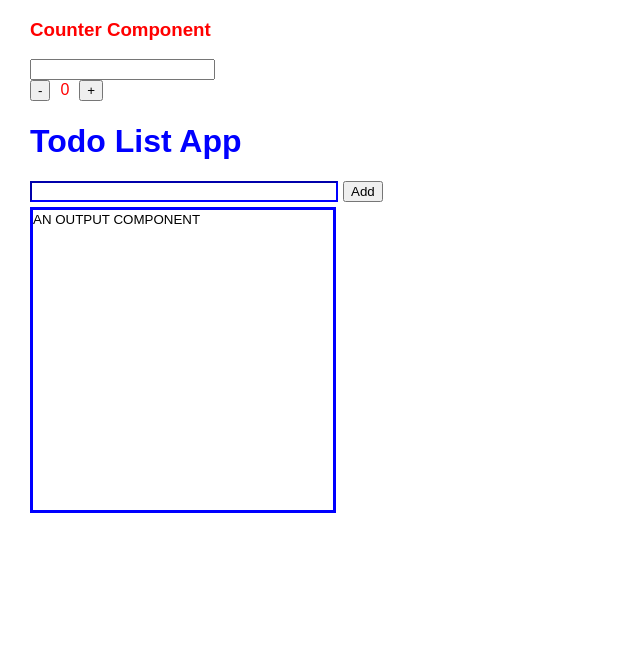
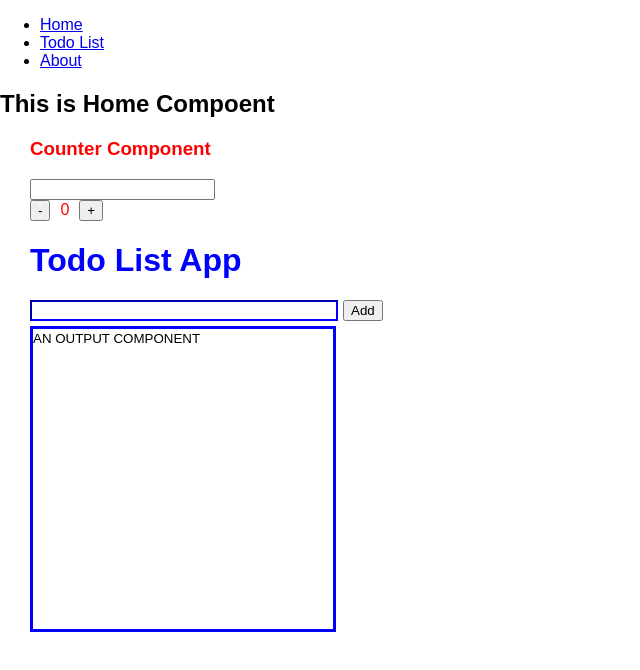
Before and after one commit to yanuaryudhistira/impacttodo-react, a React (Create React App) app: page /todolist in a window 1280 px wide. Shown: the top 670 px of the page, without its empty margins (0-640 px from the left). Built offline with nearby package versions, Linux system fonts and the light colour scheme.

Commit message:
9. simple react router

```diff
--- a/package.json
+++ b/package.json
@@ -5,6 +5,7 @@
   "dependencies": {
     "react": "^16.3.2",
     "react-dom": "^16.3.2",
+    "react-router-dom": "^4.2.2",
     "react-scripts": "1.1.4"
   },
   "scripts": {
--- a/src/App.js
+++ b/src/App.js
@@ -1,64 +1,28 @@
 import React, { Component } from "react";
-
-import Output from "./small/Output";
-import Counter from "./medium/Counter";
+import Home from "./pages/home";
+import TodoList from "./pages/TodoList";
+import { BrowserRouter as Router, Route, Link } from "react-router-dom";
 
 class App extends Component {
-  constructor() {
-    super();
-    this.state = {
-      todos: [],
-      input: ""
-    };
-    this.handleClick = this.handleClick.bind(this);
-    this.handleChange = this.handleChange.bind(this);
-    this.deleteTodo = this.deleteTodo.bind(this);
-  }
-
-  handleChange(event) {
-    let value = event.target.value;
-    this.setState(() => {
-      return { input: value };
-    });
-  }
-
-  handleClick() {
-    if (this.state.input !== "") {
-      this.setState(prevState => {
-        return {
-          todos: prevState.todos.concat(prevState.input),
-          input: ""
-        };
-      });
-    }
-  }
-
-  deleteTodo(target_index) {
-    this.setState(prevState => {
-      return {
-        todos: prevState.todos.filter((todo, index) => {
-          return index !== target_index;
-        })
-      };
-    });
-  }
-
   render() {
     return (
-      <div className="container">
-        <Counter />
-        <h1 className="title" onClick={this.deleteTodo}>
-          Todo List App
-        </h1>
-        <input
-          className="input"
-          type="text"
-          onChange={this.handleChange}
-          value={this.state.input}
-        />
-        <button onClick={this.handleClick}>Add</button>
-        <Output todos={this.state.todos} deleteTodo={this.deleteTodo} />
-      </div>
+      <Router>
+        <div>
+          <ul>
+            <li>
+              <Link to="/">Home</Link>
+            </li>
+            <li>
+              <Link to="/todolist">Todo List</Link>
+            </li>
+            <li>
+              <Link to="/about">About</Link>
+            </li>
+          </ul>
+          <Route path="/" component={Home} />
+          <Route path="/todolist" component={TodoList} />
+        </div>
+      </Router>
     );
   }
 }
--- /dev/null
+++ b/src/pages/TodoList.js
@@ -0,0 +1,67 @@
+import React, { Component } from "react";
+
+import Output from "../small/Output";
+import Counter from "../medium/Counter";
+
+class TodoList extends Component {
+  constructor() {
+    super();
+    this.state = {
+      todos: [],
+      input: ""
+    };
+
+    this.handleClick = this.handleClick.bind(this);
+    this.handleChange = this.handleChange.bind(this);
+    this.deleteTodo = this.deleteTodo.bind(this);
+  }
+
+  handleChange(event) {
+    let value = event.target.value;
+    this.setState(() => {
+      return { input: value };
+    });
+  }
+
+  handleClick() {
+    if (this.state.input !== "") {
+      this.setState(prevState => {
+        return {
+          todos: prevState.todos.concat(prevState.input),
+          input: ""
+        };
+      });
+    }
+  }
+
+  deleteTodo(target_index) {
+    this.setState(prevState => {
+      return {
+        todos: prevState.todos.filter((todo, index) => {
+          return index !== target_index;
+        })
+      };
+    });
+  }
+
+  render() {
+    return (
+      <div className="container">
+        <Counter />
+        <h1 className="title" onClick={this.deleteTodo}>
+          Todo List App
+        </h1>
+        <input
+          className="input"
+          type="text"
+          onChange={this.handleChange}
+          value={this.state.input}
+        />
+        <button onClick={this.handleClick}>Add</button>
+        <Output todos={this.state.todos} deleteTodo={this.deleteTodo} />
+      </div>
+    );
+  }
+}
+
+export default TodoList;
--- /dev/null
+++ b/src/pages/home.js
@@ -0,0 +1,7 @@
+import React from "react";
+
+function Home() {
+  return <h2>This is Home Compoent</h2>;
+}
+
+export default Home;
```
Also changed, not shown: src/pages/about.js (added), 1 other file (tests, documents, lock files or other folders).
